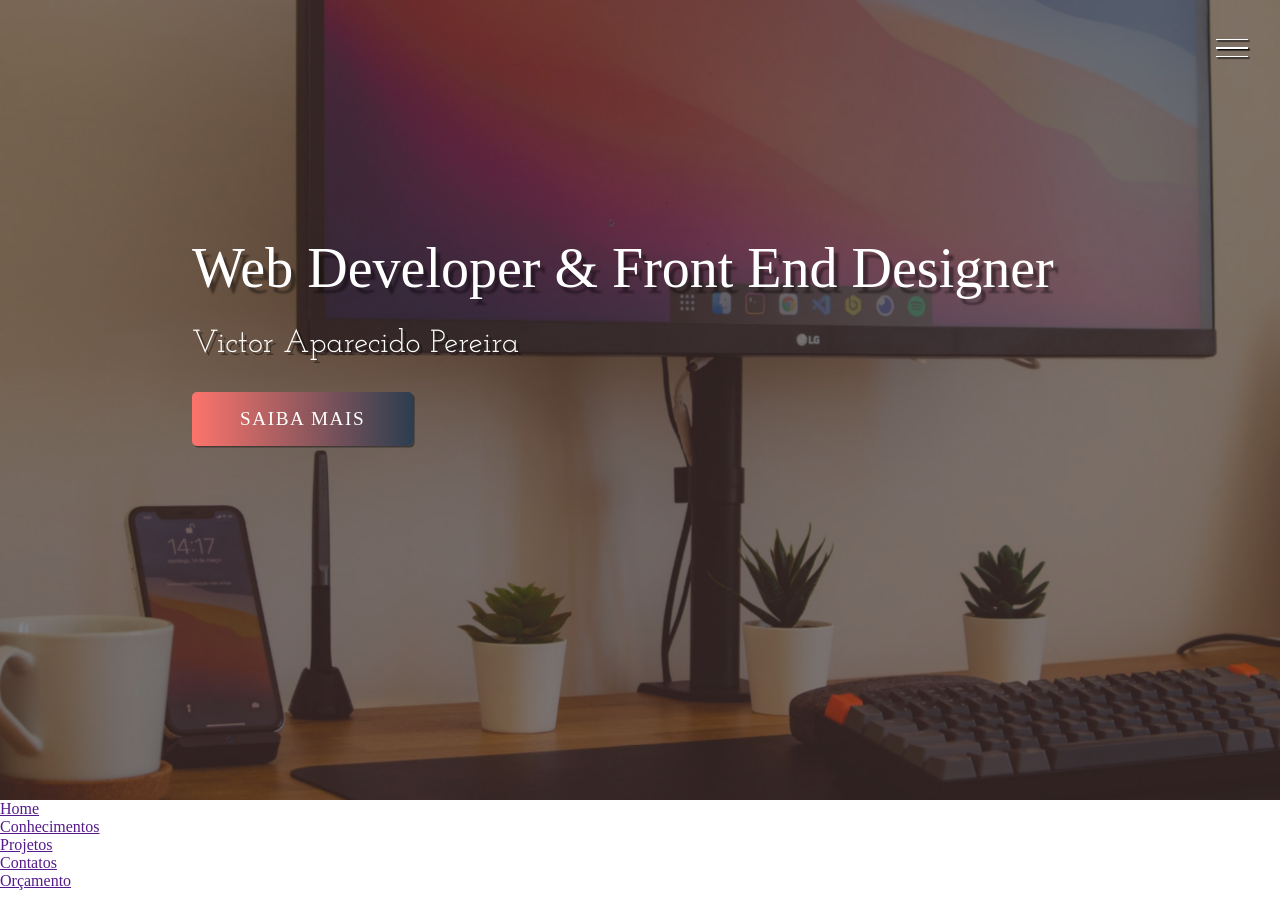
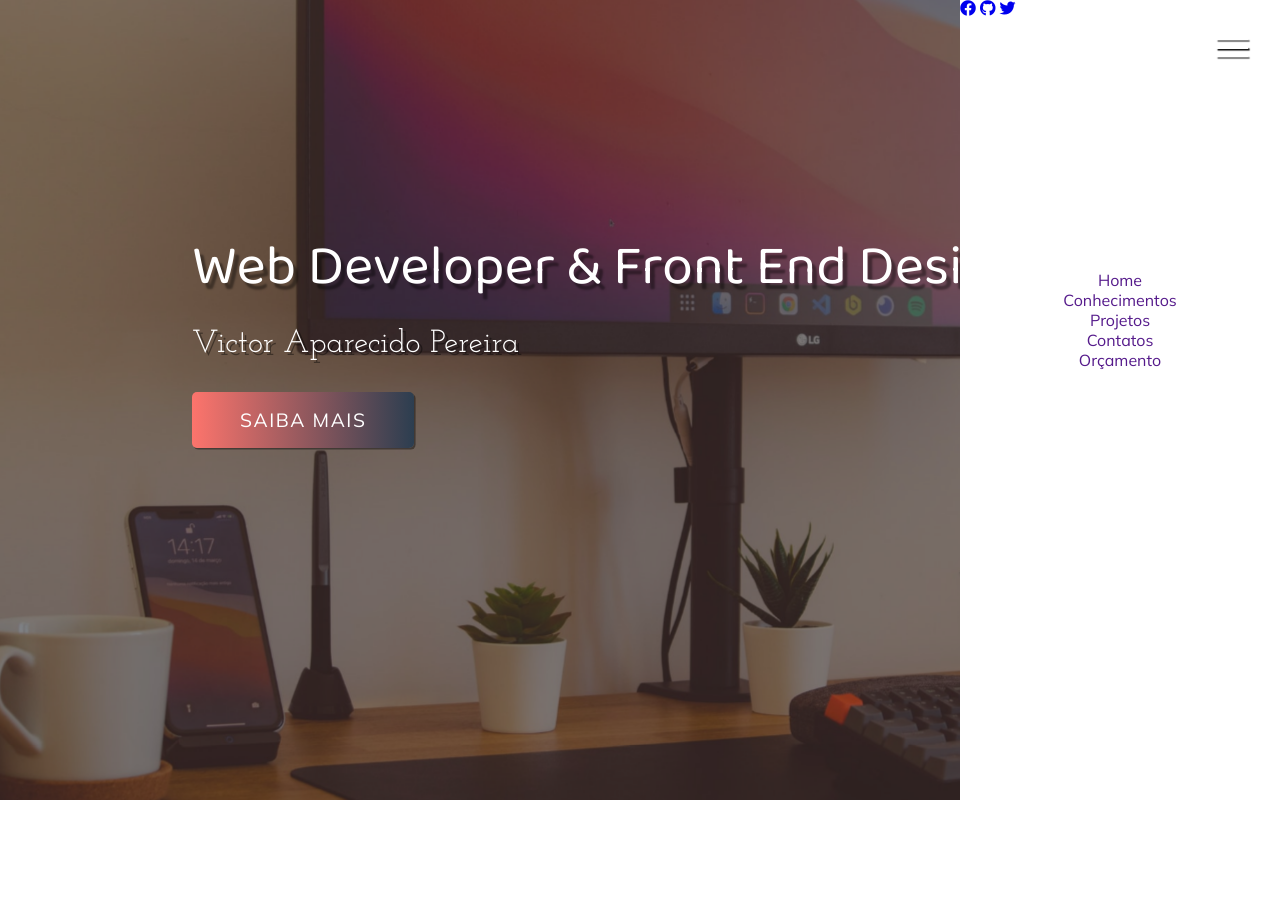
Before and after one commit to VictorAp06/Portfolio, a plain HTML site: page index.html in a window 1280 px wide. After the commit the page ends 800 px from the top, so only its background shows below. Drawn offline with Linux system fonts and the light colour scheme.

Commit message:
atualização no menu lateral, correção de link font awesome e atualização no Readme

```diff
--- a/index.html
+++ b/index.html
@@ -43,13 +43,13 @@
                 <li class="menu-item"><a href="" class="menu-link">Orçamento</a></li>
             </ul>
         </nav>
+
+
+        <div class="social-media">
+            <a href="#"><i class="fab fa-facebook"></i></a>
+            <a href="#"><i class="fab fa-github"></i></i></a>
+            <a href="#"><i class="fab fa-twitter"></i></a>
+        </div>
     </div>
-
-    <div class="social-media">
-        <a href=""><i class="fab fa"></i></a>
-        <a href=""><i class="fab fa"></i></a>
-        <a href=""><i class="fab fa"></i></a>
-    </div>
-
 </body>
 </html>
--- a/style.css
+++ b/style.css
@@ -1,10 +1,18 @@
 @import url('https://fonts.googleapis.com/css2?family=Baloo+2:wght@400;500;600;700;800&family=Josefin+Slab:ital,wght@0,200;0,300;0,400;0,500;0,600;1,200;1,300;1,400;1,500;1,600&family=Mulish:ital,wght@0,200;0,300;0,400;0,500;0,600;0,700;0,800;0,900;1,200;1,300;1,400;1,500;1,600;1,700;1,800;1,900&display=swap');
 
-@import url('https://stackpath.bootstrapcdn.com/font-awesome/4.7.0/css/font-awesome.min.css');
+@import url('https://cdnjs.cloudflare.com/ajax/libs/font-awesome/5.15.3/css/all.min.css');
 
 *{
     margin: 0;
     padding: 0;
+    text-decoration: none;
+    list-style: none;
+}
+
+:root {
+    --font-primary: "Baloo 2", serif;
+    --font-secundary: "Josefin Slab", serif;
+    --font-action: "Mulish", serif;
 }
 
 .hamburguer {
@@ -67,7 +75,7 @@ header{
 .banner h1{
     color: white;
     font-size: 3.5rem;
-    font-family: "Baloo Da 2", serif;
+    font-family: var(--font-primary);
     font-weight: 200;
     text-shadow: .3rem .4rem 2px rgba(0, 0, 0, .4);
     line-height: 3.5rem;
@@ -76,7 +84,7 @@ header{
 }
 
 .banner p{
-    font-family: "Josefin Slab", serif;
+    font-family: var(--font-secundary);
     color: white;
     font-size: 2rem;
     text-shadow: .2rem .2rem rgba(0, 0, 0, .4);
@@ -86,7 +94,7 @@ header{
 }
 
 .banner button{
-    font-family: "Muli", serif;
+    font-family: var(--font-action);
     color: white;
     font-size: 1.2rem;
     text-transform: uppercase;
@@ -118,3 +126,27 @@ header{
         opacity: 1;
     }
 }
+
+.sidebar {
+    width: 20rem;
+    height: 100vh;
+    background-color: white;
+    position: fixed;
+    top: 0;
+    right: 0;
+}
+
+.menu {
+    position: absolute;
+    top: 40%;
+    left: 50%;
+    transform: translate(-50%, -50%);
+}
+
+.menu-item {
+    text-align: center;
+}
+
+.menu-link {
+    font-family: var(--font-action);
+}
```
